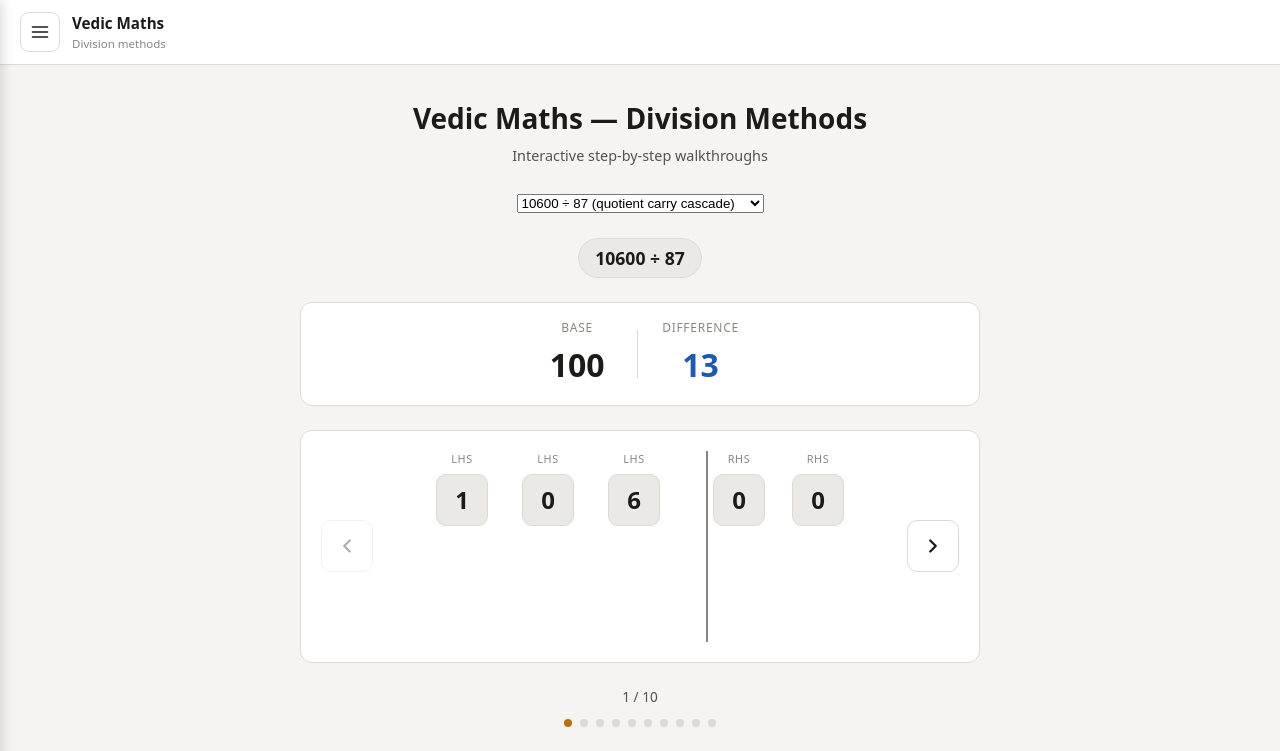
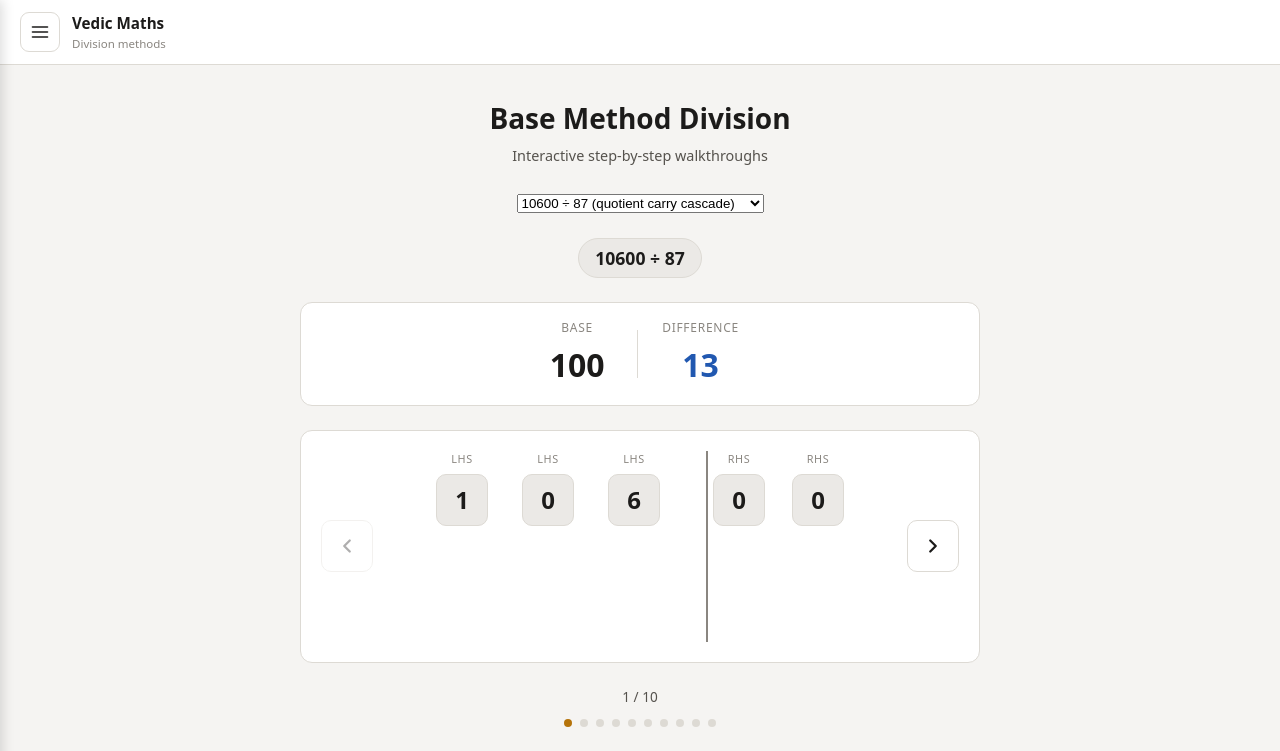
Before and after one commit to amitd291/vedic-maths-algorithms, a React (Vite) app: page / in a window 1280 px wide. Shown: the top 751 px of the page. Built offline with nearby package versions, Linux system fonts and the light colour scheme.

Commit message:
Method-specific page title; base-method first in nav

```diff
--- a/src/App.tsx
+++ b/src/App.tsx
@@ -14,7 +14,7 @@ export default function App() {
 
       <main className="content">
         <div className="content-inner">
-          <Header />
+          <Header method={method} />
           {method === 'dhvajanka' ? <DhvajankaPage /> : <BaseMethodPage />}
           <Footer />
         </div>
--- a/src/components/Header.tsx
+++ b/src/components/Header.tsx
@@ -1,7 +1,25 @@
-export default function Header() {
+import { useEffect } from 'react'
+import type { Method } from './MethodNav'
+
+const METHOD_TITLES: Record<Method, string> = {
+  dhvajanka: 'Dhvajanka Division',
+  base: 'Base Method Division',
+}
+
+interface HeaderProps {
+  method: Method
+}
+
+export default function Header({ method }: HeaderProps) {
+  const title = METHOD_TITLES[method]
+
+  useEffect(() => {
+    document.title = `${title} — Vedic Maths`
+  }, [title])
+
   return (
     <header className="app-header">
-      <h1>Vedic Maths — Division Methods</h1>
+      <h1>{title}</h1>
       <p className="subtitle">Interactive step-by-step walkthroughs</p>
     </header>
   )
--- a/src/components/MethodNav.tsx
+++ b/src/components/MethodNav.tsx
@@ -3,8 +3,8 @@ import { useState } from 'react'
 export type Method = 'dhvajanka' | 'base'
 
 const METHODS: { id: Method; label: string; sub: string }[] = [
+  { id: 'base', label: 'Base Method', sub: '+ Paravartya' },
   { id: 'dhvajanka', label: 'Dhvajanka', sub: 'flag method' },
-  { id: 'base', label: 'Base Method', sub: '+ Paravartya' },
 ]
 
 interface MethodNavProps {
```
Also changed, not shown: plans/base-method-execution-plan.md (+2 -0 lines), 1 other file (tests, documents, lock files or other folders).
